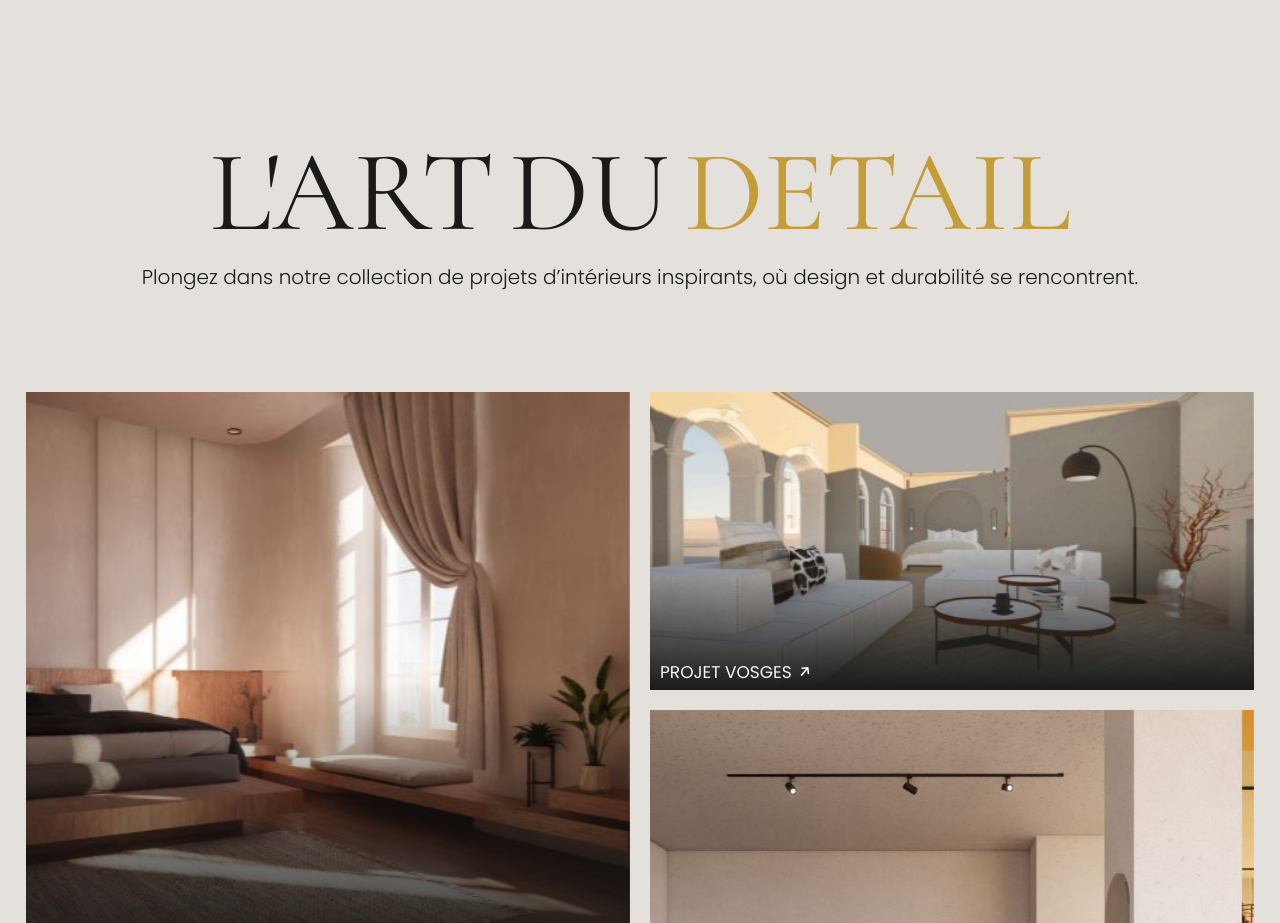
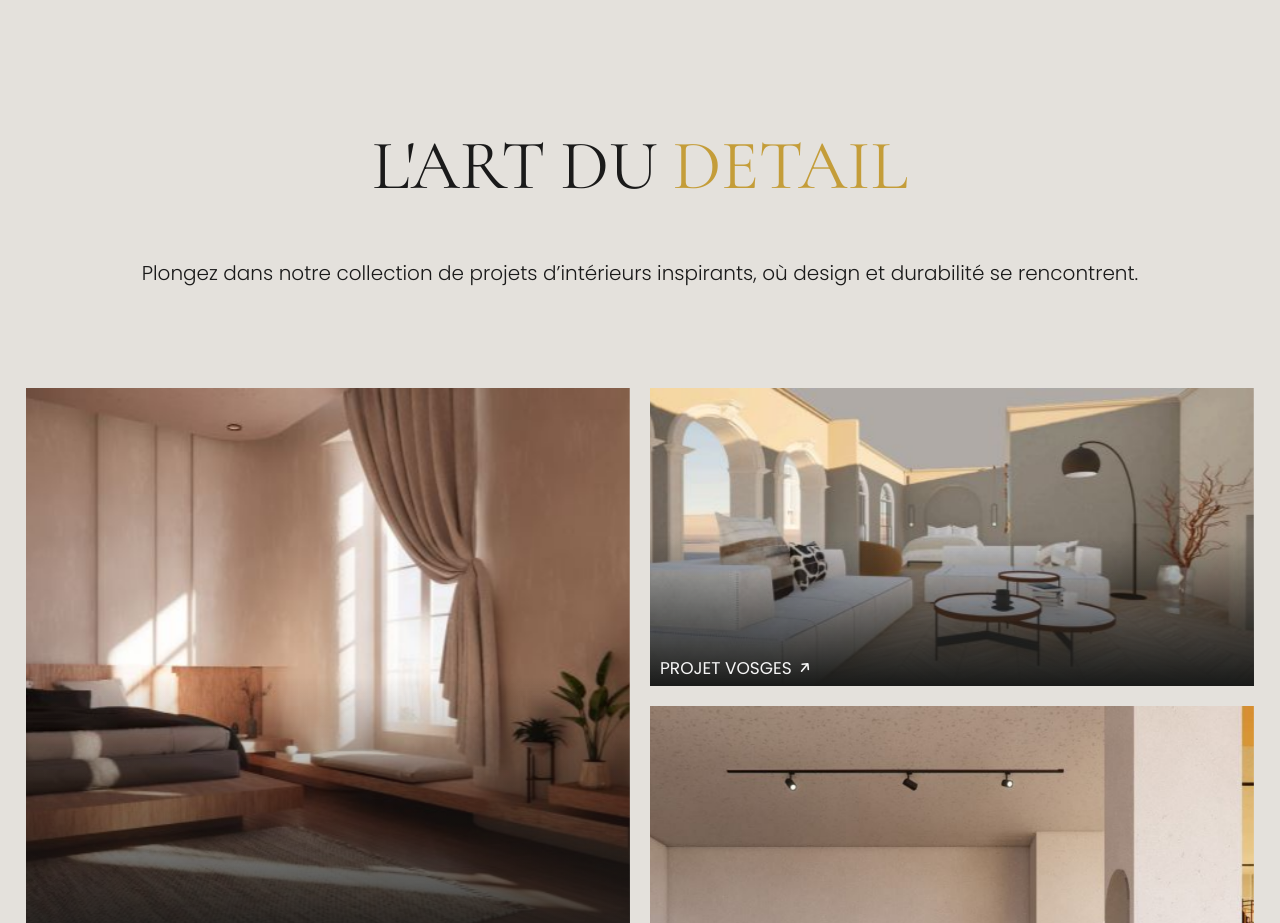
Before and after one commit to Scharlyopitz/CHEYSSOI-PARIS, a React (Vite) app: page / in a window 1280 px wide. Shown: the part 6660-7583 px from the top of the page. Built offline with nearby package versions, Linux system fonts and the light colour scheme.

Commit message:
Changement taille du texte et espacement avec le sous-titre de la section

```diff
--- a/src/sass/sections/_galerie.scss
+++ b/src/sass/sections/_galerie.scss
@@ -10,13 +10,13 @@
       display: flex;
       flex-direction: column;
       align-items: center;
+      gap: 50px;
 
       .h2Container {
         display: flex;
         gap: 15px;
 
         h2 {
-          font-size: 115px;
           &:last-child {
             color: $Gold;
           }
--- a/src/style/style.css
+++ b/src/style/style.css
@@ -576,13 +576,11 @@ nav .menu .link:hover::after {
   display: flex;
   flex-direction: column;
   align-items: center;
+  gap: 50px;
 }
 #galerie .content .titleContainer .h2Container {
   display: flex;
   gap: 15px;
-}
-#galerie .content .titleContainer .h2Container h2 {
-  font-size: 115px;
 }
 #galerie .content .titleContainer .h2Container h2:last-child {
   color: #c49d39;
```
Also changed, not shown: 1 other file (tests, documents, lock files or other folders).
